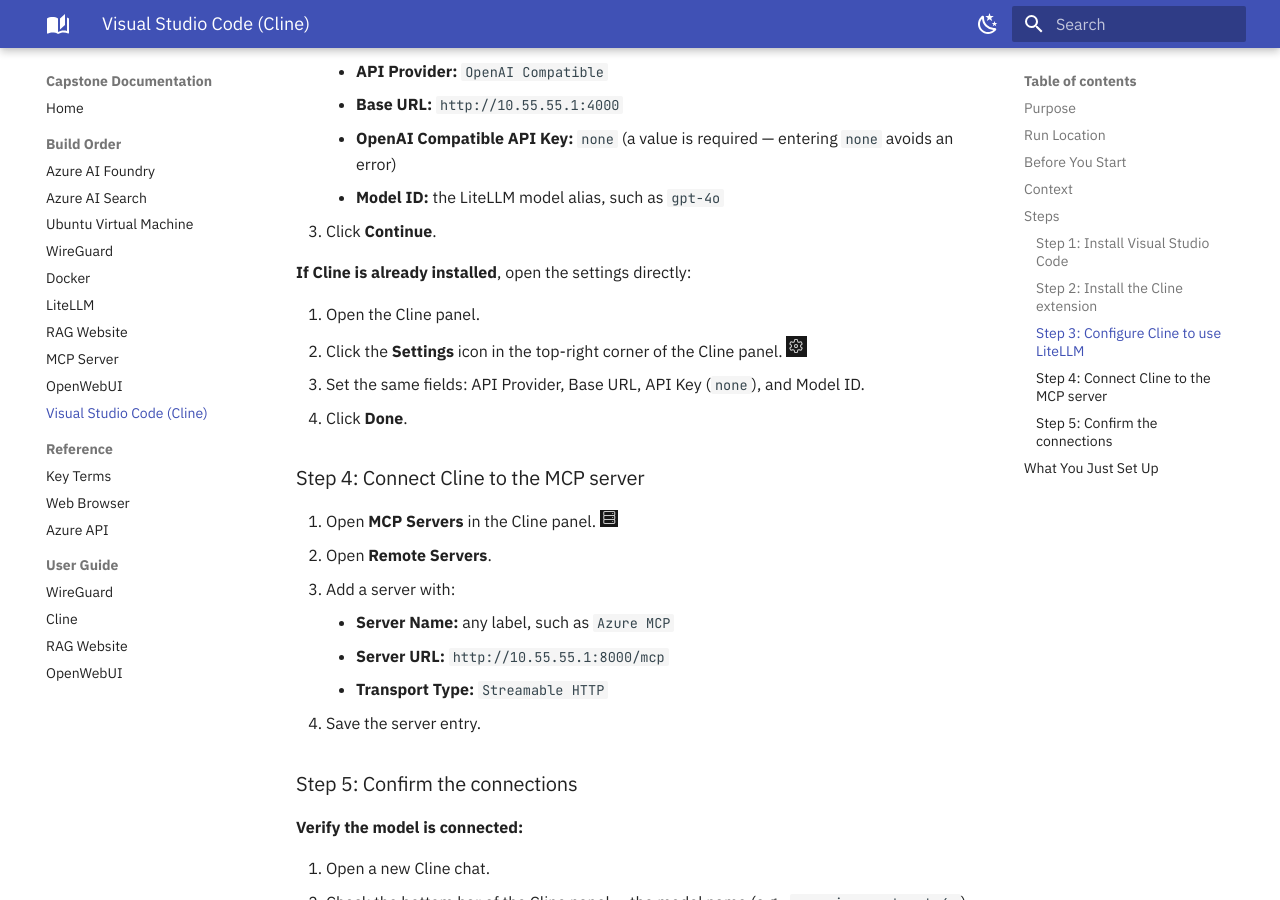
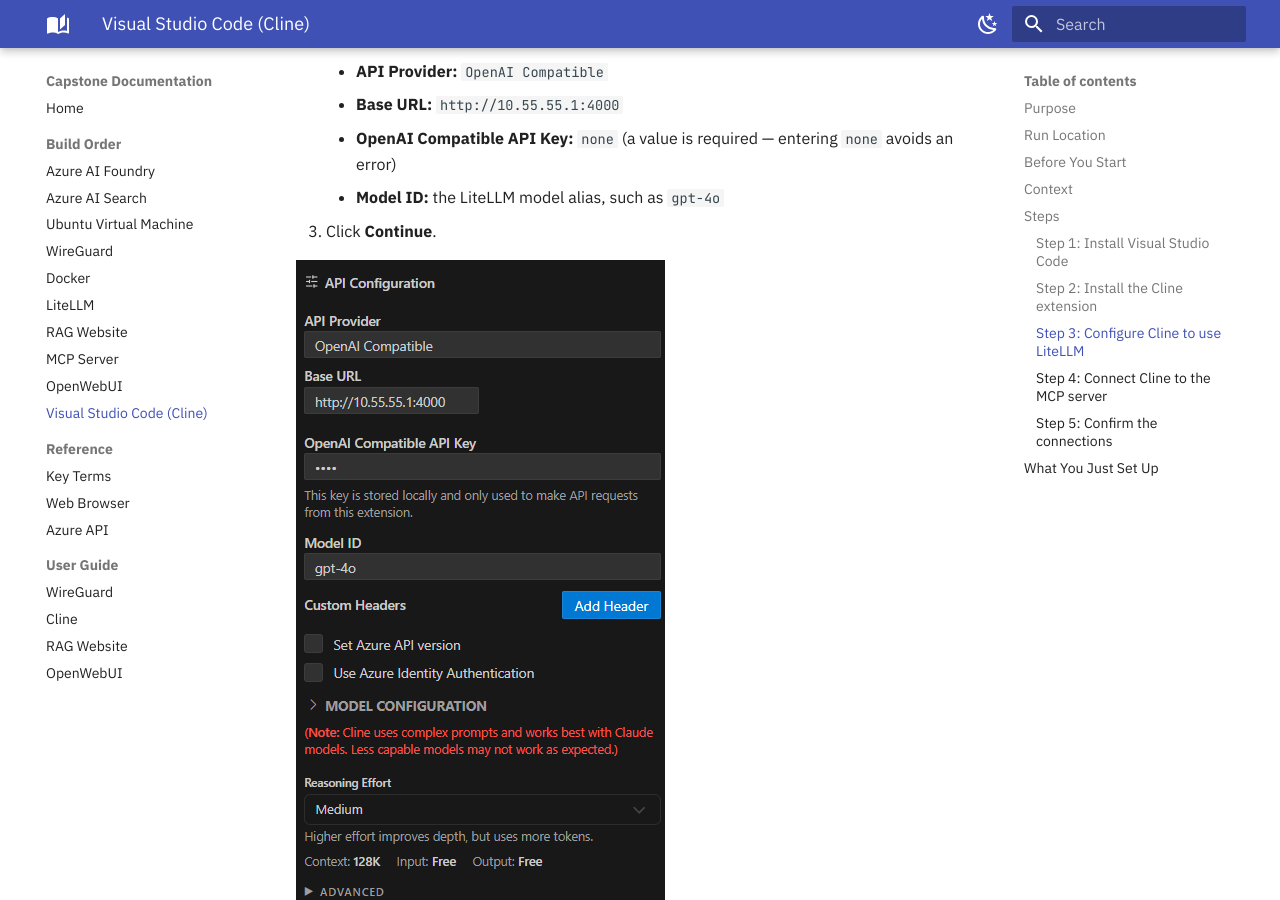
Before and after one commit to Zabuddia/capstone-documentation, an MkDocs documentation site: the page built from docs/visual-studio-code-cline.md, in a window 1280 px wide and 900 px high, scrolled down 1416 px. Built offline with MkDocs 1.6.1 and Material for MkDocs 9.7.7, drawn with Linux system fonts in a browser that asks for light colours.

Commit message:
Update visual-studio-code-cline.md with images
Added images for Cline API and MCP configuration steps.

```diff
--- a/docs/visual-studio-code-cline.md
+++ b/docs/visual-studio-code-cline.md
@@ -56,6 +56,8 @@
     - **Model ID:** the LiteLLM model alias, such as `gpt-4o`
 3. Click **Continue**.
 
+![Cline API](images/Cline API Config.png)
+
 **If Cline is already installed**, open the settings directly:
 
 1. Open the Cline panel.
```
Also changed, not shown: other parts of docs/visual-studio-code-cline.md (+2 -0 lines).
